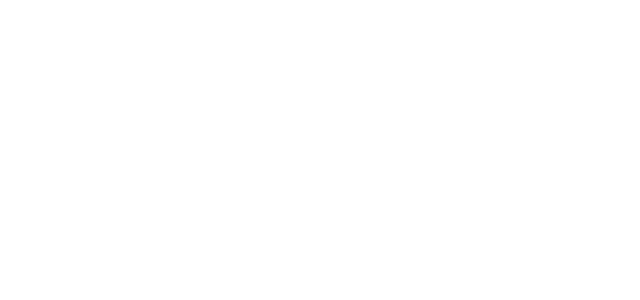
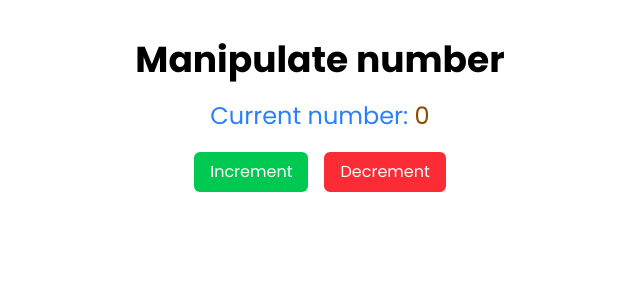
Before and after one commit to GShix/JKS_School_Babai5, a React (Vite) app in the folder react_janakalyan/: page /game-zone in a window 1280 px wide. Before the commit this address had no page. Shown: the top 300 px of the page, without its empty margins (320-960 px from the left). Built offline with nearby package versions, Linux system fonts and the light colour scheme.

Commit message:
GameZone and auth page

```diff
--- a/react_janakalyan/src/App.tsx
+++ b/react_janakalyan/src/App.tsx
@@ -2,6 +2,10 @@
 import './App.css'
 import { BrowserRouter, Route, Routes } from 'react-router-dom'
 import Home from './pages/home/Home'
+import Login from './pages/auth/Login'
+import Register from './pages/auth/Register'
+import About from './pages/about/About'
+import GameZone from './pages/game/GameZone'
 
 function App() {
   return (
@@ -9,8 +13,11 @@
         <BrowserRouter>
           <Routes>
             <Route path='/' element={<Home/>}/>
-            {/* <Route path='/login' element={<Login/>}/>
+            <Route path='/about' element={<About/>}/>
+            <Route path='/login' element={<Login/>}/>
             <Route path='/register' element={<Register/>}/>
+            <Route path='/game-zone' element={<GameZone/>}/>
+            {/*
             <Route path='/cart' element={<Cart/>}/>
             <Route path='/productdetails/:id' element={<ProductDetail/>}/> */}
           </Routes>
--- a/react_janakalyan/src/components/Hero.tsx
+++ b/react_janakalyan/src/components/Hero.tsx
@@ -1,6 +1,6 @@
 export default function Hero() {
     return (
-      <div className="overflow-hidden bg-white ">
+      <div className="overflow-idden bg-white ">
         <img className="w-full max-sm:w-[100%] h-[400px] object-fit object-cover " src="img/janakalyan_ma_vi.jpg" alt="" srcSet="" />
         {/* <div className="pb-10">
           <div className="px-2 sm:px-3 lg:px-4 flex justify-between items-center max-sm:flex-col-reverse">
--- a/react_janakalyan/src/pages/about/About.jsx
+++ b/react_janakalyan/src/pages/about/About.tsx
@@ -1,4 +1,3 @@
-import React from 'react'
 
 const About = () => {
   return (
--- /dev/null
+++ b/react_janakalyan/src/pages/auth/Login.tsx
@@ -0,0 +1,8 @@
+
+const Login = () => {
+  return (
+    <div>Login</div>
+  )
+}
+
+export default Login
--- /dev/null
+++ b/react_janakalyan/src/pages/auth/Register.tsx
@@ -0,0 +1,8 @@
+
+const Register = () => {
+  return (
+    <div>Register</div>
+  )
+}
+
+export default Register
--- /dev/null
+++ b/react_janakalyan/src/pages/game/GameZone.tsx
@@ -0,0 +1,23 @@
+import { useState } from "react";
+
+const GameZone = () => {
+    const [number, setNumber] = useState<number>(0);
+    const increment = () => {
+        setNumber(prev => prev + 1);
+    };
+    const decrement = () => {
+        setNumber(prev => prev - 1);
+    };
+  return (
+    <div className="game-zone w-full h-full flex flex-col items-center justify-center p-10">
+      <h1 className="font-bold text-4xl mb-5">Manipulate number</h1>
+      <p className="text-blue-500 text-2xl">Current number:<span className="text-yellow-800"> {number}</span></p>
+      <div className="buttons flex gap-4 mt-5">
+        <button onClick={increment} className="bg-green-500 px-4 py-2 text-white rounded-md cursor-pointer">Increment</button>
+        <button onClick={decrement} className="bg-red-500 px-4 py-2 text-white rounded-md cursor-pointer">Decrement</button>
+      </div>
+    </div>
+  )
+}
+
+export default GameZone
```
